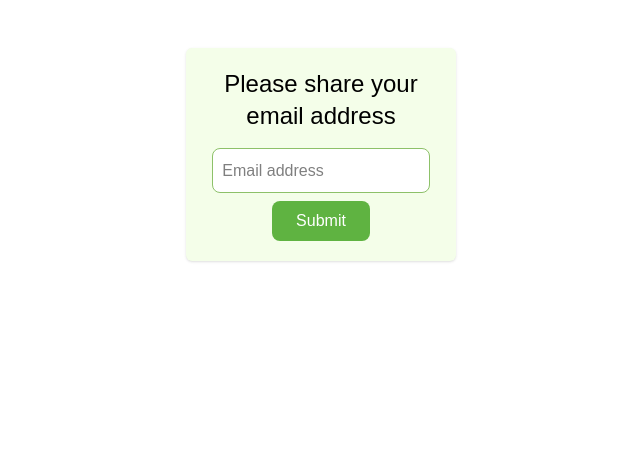
After one commit to mariami57/LearningPythonTheory, a Django app: template templates/registration/password_reset_form.html in a window 1280 px wide. The commit adds this page. Shown: the top 461 px of the page, without its empty margins (319-959 px from the left). Run offline with Django 5.2, Linux system fonts and the light colour scheme; the template is opened without the code that fills it, so the values that code supplies are empty; some libraries are stand-ins or nearby versions.

Commit message:
added more password reset settings and templates

```diff
--- a/learning_user/urls.py
+++ b/learning_user/urls.py
@@ -9,7 +9,7 @@ urlpatterns = [
     path('login/', login_view, name='login_page'),
     path('login-api/', TokenObtainPairView.as_view(), name='token_obtain_pair'),
     path('api/token/refresh/', TokenRefreshView.as_view(), name='token_refresh'),
-    path('password-reset/', auth_views.PasswordResetView.as_view(), name='password_reset'),
+    path('password-reset/', auth_views.PasswordResetView.as_view(), name='registration'),
     path('password-reset/done/', auth_views.PasswordResetDoneView.as_view(), name='password_reset_done'),
     path('reset/<uidb64>/<token>/',auth_views.PasswordResetConfirmView.as_view(), name='password_reset_confirm'),
     path('reset/done/', auth_views.PasswordResetCompleteView.as_view(), name='password_reset_complete'),
--- a/requirements.txt
+++ b/requirements.txt
@@ -25,6 +25,7 @@ Pygments==2.19.2
 PyJWT==2.11.0
 pytailwindcss==0.3.0
 python-dateutil==2.9.0.post0
+python-decouple==3.8
 python-slugify==8.0.4
 PyYAML==6.0.3
 referencing==0.37.0
--- a/static/css/forms.css
+++ b/static/css/forms.css
@@ -1,4 +1,4 @@
-#registerForm input, #loginForm input{
+#registerForm input, #loginForm input, #passwordForm input{
     width: 95%;
     padding: 0.6rem;
     border: 1px solid #8dc169;
@@ -9,7 +9,7 @@
 
 #registerForm  button, #loginForm button, #logoutBtn,
 #topicsContainer button, #submitBtn, #prevBtn, #nextBtn,
-#prevBtn2, #nextBtn2  {
+#prevBtn2, #nextBtn2, #passwordForm button {
     padding: 0.5rem 1.5rem;
     background: rgb(95, 179, 65);
     color: #fff;
@@ -21,6 +21,6 @@
 }
 
 #registerForm  button:hover, #loginForm button:hover, #logoutBtn:hover,
-#topicsContainer button:hover, #submitBtn:hover, #prevBtn:hover, #nextBtn:hover, #prevBtn2:hover, #nextBtn2:hover {
+#topicsContainer button:hover, #submitBtn:hover, #prevBtn:hover, #nextBtn:hover, #prevBtn2:hover, #nextBtn2:hover, #passwordForm button:hover {
     background: rgb(225, 68, 60);
 }
--- a/templates/login.html
+++ b/templates/login.html
@@ -8,9 +8,10 @@
         <input type="text" name="username" placeholder="Username" required>
         <input type="password" name="password" placeholder="Password" required>
         <button type="submit">Log in</button>
+        <a href="{% url 'registration' %}">Forgot password?</a>
     </form>
 
-    <a href="#">Forgot password?</a>
+
 
     <script type="module" src="{% static 'js/login.js' %}">
 
--- /dev/null
+++ b/templates/registration/password_reset_form.html
@@ -0,0 +1,13 @@
+{% extends 'base.html' %}
+{% load static %}
+
+{% block content %}
+    <form id="passwordForm" class="flex flex-col items-center justify-center w-[30%] gap-2 mt-12 mb-12 mx-auto p-[20px] rounded-md bg-[#f4fee9] shadow-sm">
+        <h1 class="form-title text-2xl decoration-6 mb-2 text-center">Please share your email address </h1>
+        {% csrf_token %}
+        <input type="text" name="Email" placeholder="Email address" required>
+        <button type="submit">Submit</button>
+    </form>
+
+
+{% endblock %}
--- a/theme/static/css/dist/styles.css
+++ b/theme/static/css/dist/styles.css
@@ -328,6 +328,9 @@
   .py-2 {
     padding-block: calc(var(--spacing) * 2);
   }
+  .text-center {
+    text-align: center;
+  }
   .font-serif {
     font-family: var(--font-serif);
   }
```
Also changed, not shown: LearningPythonTheorySystem/settings.py (+10 -5 lines), templates/password_reset/password_reset_form.html (deleted, +0 -16 lines), templates/registration/password_reset_confirm.html (renamed from templates/password_reset/password_reset_confirm.html), templates/registration/password_reset_email.html (renamed from templates/password_reset/password_reset_email.html), 1 other file.
